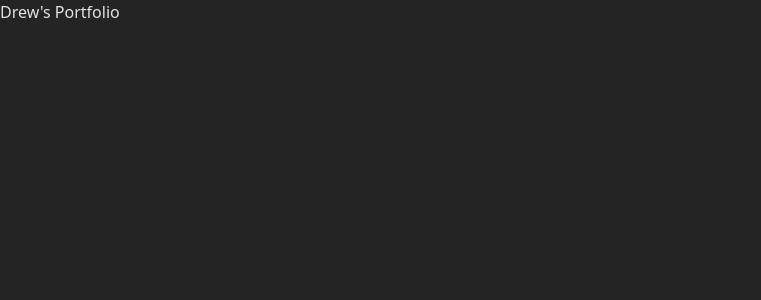
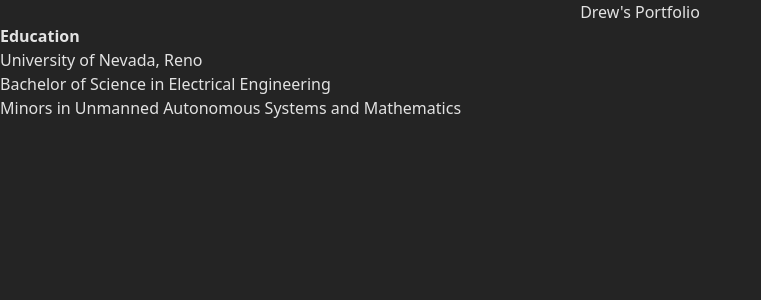
Before and after one commit to drewbrownie21/Portfolio, a React (Vite) app: page / in a window 1280 px wide. Shown: the top 300 px of the page, without its empty margins (0-761 px from the left). Built offline with nearby package versions, Linux system fonts and the light colour scheme.

Commit message:
Add an education component

```diff
--- a/src/App.tsx
+++ b/src/App.tsx
@@ -1,12 +1,20 @@
 import './App.css'
+import Education from './components/Education';
 
 function App(){
 
   return(
-    <div
-    className='main-header'
-    >
-      Drew's Portfolio
+    <div>
+      <div className='main-header'>
+        Drew's Portfolio
+      </div>
+      <h2>
+        <strong>
+          Education
+        </strong>
+        <Education />
+      </h2>
+
     </div>
   )
 }
--- /dev/null
+++ b/src/components/Education.tsx
@@ -0,0 +1,19 @@
+
+function Education(){
+
+    return(
+        <div className='university-information'>
+          <h3>
+            University of Nevada, Reno
+          </h3>
+          <p>
+            Bachelor of Science in Electrical Engineering
+          </p>
+          <p>
+            Minors in Unmanned Autonomous Systems and Mathematics
+          </p>
+        </div>
+    )
+}
+
+export default Education;
--- a/src/index.css
+++ b/src/index.css
@@ -7,4 +7,5 @@
 }
 
 .main-header{
+  text-align: center;
 }
```
